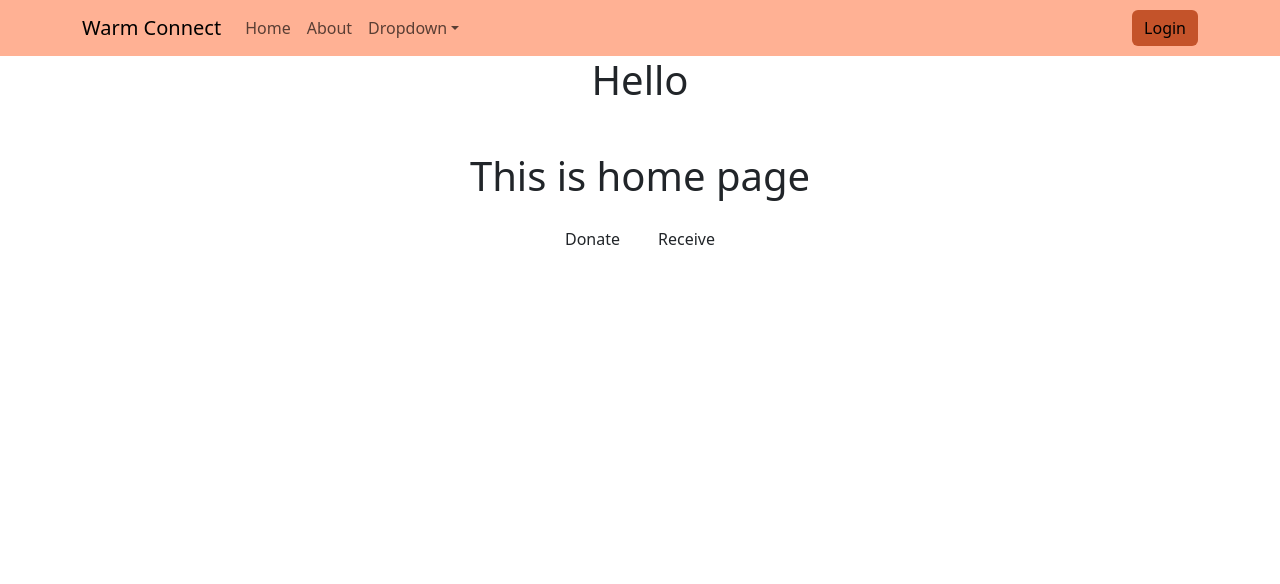
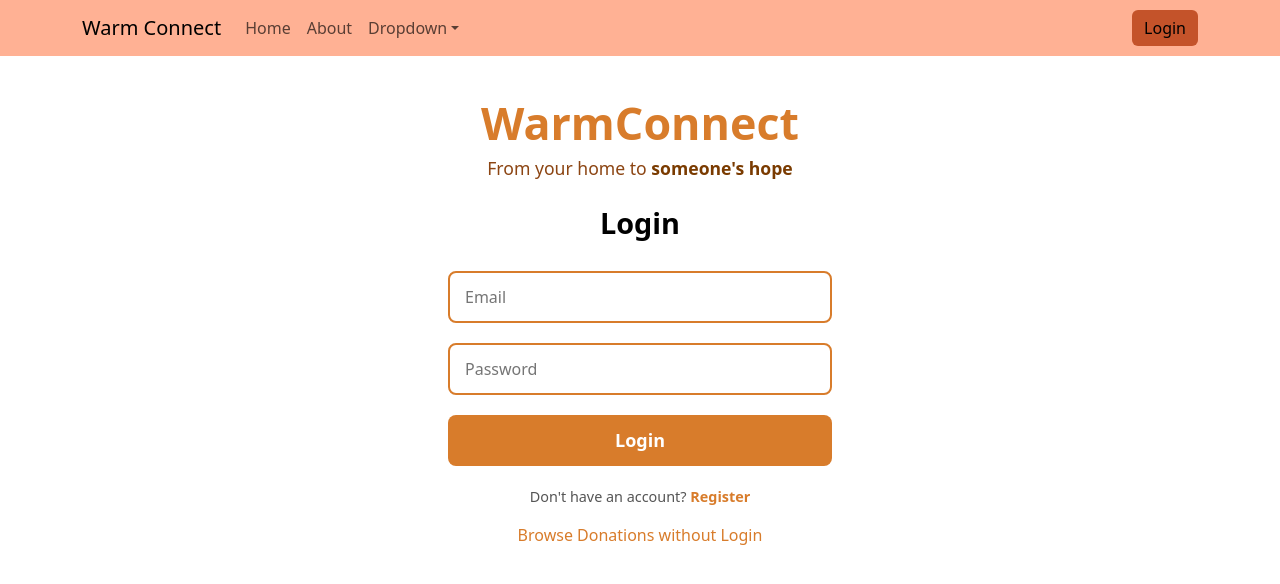
Before and after one commit to Mujadded-17/Warm_Connect, a React (Create React App) app: page /login in a window 1280 px wide. Shown: the top 584 px of the page. Built offline with nearby package versions, Linux system fonts and the light colour scheme.

Commit message:
login & registration page

```diff
--- a/package.json
+++ b/package.json
@@ -11,6 +11,7 @@
     "react": "^19.1.0",
     "react-bootstrap": "^2.10.10",
     "react-dom": "^19.1.0",
+    "react-router-dom": "^7.8.1",
     "react-scripts": "5.0.1",
     "web-vitals": "^2.1.4"
   },
--- a/src/App.js
+++ b/src/App.js
@@ -1,15 +1,21 @@
-import logo from './logo.svg';
+//import logo from './logo.svg';
 import './App.css';
 import Home from './pages/home';
 import MyNav from './components/navbar';
+import Login from './pages/Login';
+import { BrowserRouter as Router, Routes, Route } from 'react-router-dom';
 
 function App() {
   return (
-    <div className="App">
-      <MyNav></MyNav>
-      <h1>Hello</h1>
-      <Home></Home>
-    </div>
+    <Router>
+      <div className="App">
+        <MyNav></MyNav>
+        <Routes>
+          <Route path="/" element={<Home />} />
+          <Route path="/login" element={<Login />} />
+        </Routes>
+      </div>
+    </Router>
   );
 }
 
--- a/src/components/navbar.js
+++ b/src/components/navbar.js
@@ -1,37 +1,47 @@
+import React from 'react';
 import Container from 'react-bootstrap/Container';
 import Nav from 'react-bootstrap/Nav';
 import Navbar from 'react-bootstrap/Navbar';
 import NavDropdown from 'react-bootstrap/NavDropdown';
 import Button from 'react-bootstrap/Button';
 import 'bootstrap/dist/css/bootstrap.min.css';
-import styles from "../css/myNav.module.css";
-const MyNav = () => {
+import { Link } from 'react-router-dom';
+import styles from '../css/myNav.module.css';
+
+const NavBarComponent = () => {
   return (
     <Navbar expand="lg" className={`${styles.myColor} bg-body-tertiary`}>
       <Container>
-                <Navbar.Brand href="#home">Warm Connect</Navbar.Brand>
+        {/* Brand */}
+        <Navbar.Brand as={Link} to="/">Warm Connect</Navbar.Brand>
         <Navbar.Toggle aria-controls="basic-navbar-nav" />
         <Navbar.Collapse id="basic-navbar-nav">
+          {/* Links */}
           <Nav className="me-auto">
-                    <Nav.Link href="#home">Home</Nav.Link>
+            <Nav.Link as={Link} to="/">Home</Nav.Link>
             <Nav.Link href="#link">About</Nav.Link>
             <NavDropdown title="Dropdown" id="basic-nav-dropdown">
               <NavDropdown.Item href="#action/3.1">Action</NavDropdown.Item>
-                    <NavDropdown.Item href="#action/3.2">
-                        Another action
-                    </NavDropdown.Item>
+              <NavDropdown.Item href="#action/3.2">Another action</NavDropdown.Item>
               <NavDropdown.Item href="#action/3.3">Something</NavDropdown.Item>
               <NavDropdown.Divider />
-                    <NavDropdown.Item href="#action/3.4">
-                        Separated link
-                    </NavDropdown.Item>
+              <NavDropdown.Item href="#action/3.4">Separated link</NavDropdown.Item>
             </NavDropdown>
           </Nav>
-                <Button className={styles.loginBtn} variant="outline-primary" href="#login">Login</Button>
+
+          {/* Login button using React Router Link */}
+          <Button
+            as={Link}
+            to="/login"
+            className={styles.loginBtn}
+            variant="outline-primary"
+          >
+            Login
+          </Button>
         </Navbar.Collapse>
       </Container>
     </Navbar>
   );
-}
+};
 
-export default MyNav;
+export default NavBarComponent;
--- /dev/null
+++ b/src/css/Login.css
@@ -0,0 +1,120 @@
+@import url('https://fonts.googleapis.com/css2?family=Poppins:wght@400;600;700&display=swap');
+
+.wrapper {
+  width: 100%;
+  max-width: 380px;  /* slightly smaller wrapper */
+  padding: 30px 25px;
+  background-color: #fff;
+  border-radius: 12px;
+  box-shadow: 0 10px 30px rgba(0, 0, 0, 0.15);
+  color: #000;
+  box-sizing: border-box;
+  text-align: center;
+  margin: 50px auto; /* centered on page */
+  font-family: 'Poppins', sans-serif;
+}
+
+header {
+  margin-top: 40px; /* pushed WarmConnect title down */
+}
+
+header h1 {
+  font-size: 2.8rem;
+  font-weight: 700;
+  margin: 0 0 5px;
+  color: #d87c2b;
+}
+
+header .tagline {
+  font-size: 1.1rem;
+  font-weight: 400;
+  margin: 0 0 25px;
+  color: #8c4513;
+}
+
+header .highlight {
+  font-weight: 700;
+  color: #7a3b00;
+}
+
+.form-box h2 {
+  text-align: center;
+  margin-bottom: 30px;
+  font-size: 1.8rem;
+  font-weight: 600;
+  color: #000;
+}
+
+.input-box {
+  margin-bottom: 20px;
+  width: 30%;       /* reduced from 90% */
+  margin-left: auto;
+  margin-right: auto;
+}
+
+.input-box input {
+  width: 100%;
+  padding: 12px 15px;
+  border-radius: 8px;
+  font-size: 16px;
+  font-weight: 400;
+  border: 2.5px solid #d87c2b;
+  outline: none;
+  transition: border-color 0.3s ease;
+}
+
+.input-box input:focus {
+  border-color: #7a3b00;
+}
+
+button {
+  width: 30%;       /* match input width */
+  padding: 12px;
+  background-color: #d87c2b;
+  color: #fff;
+  border: none;
+  border-radius: 8px;
+  font-size: 18px;
+  font-weight: 600;
+  cursor: pointer;
+  margin: 0 auto;
+  display: block;
+  transition: background-color 0.3s ease;
+}
+
+button:hover {
+  background-color: #7a3b00;
+}
+
+.toggle-message {
+  margin-top: 20px;
+  font-size: 0.9rem;
+  color: #555;
+  text-align: center;
+}
+
+.toggle-link {
+  color: #d87c2b;
+  font-weight: 600;
+  cursor: pointer;
+  user-select: none;
+}
+
+.toggle-link:hover {
+  color: #7a3b00;
+  text-decoration: underline;
+}
+
+.browse-link {
+  margin-top: 15px;
+}
+
+.browse-link a {
+  color: #d87c2b;
+  text-decoration: none;
+}
+
+.browse-link a:hover {
+  color: #7a3b00;
+  text-decoration: underline;
+}
--- /dev/null
+++ b/src/pages/Login.js
@@ -0,0 +1,52 @@
+import React, { useState } from 'react';
+import { Link } from 'react-router-dom';
+import '../css/Login.css';
+
+const Login = () => {
+  const [isLogin, setIsLogin] = useState(true);
+
+  return (
+    <div className="login-wrapper">
+      <header>
+        <h1>WarmConnect</h1>
+        <p className="tagline">
+          From your home to <span className="highlight">someone's hope</span>
+        </p>
+      </header>
+
+      <div className="form-box">
+        <h2>{isLogin ? 'Login' : 'Register'}</h2>
+
+        <div className="input-box">
+          {!isLogin && <input type="text" placeholder="Full Name" required />}
+        </div>
+        <div className="input-box">
+          <input type="email" placeholder="Email" required />
+        </div>
+        <div className="input-box">
+          <input type="password" placeholder="Password" required />
+        </div>
+        {!isLogin && (
+          <div className="input-box">
+            <input type="password" placeholder="Confirm Password" required />
+          </div>
+        )}
+
+        <button>{isLogin ? 'Login' : 'Register'}</button>
+
+        <p className="toggle-message">
+          {isLogin ? "Don't have an account? " : "Already have an account? "}
+          <span className="toggle-link" onClick={() => setIsLogin(!isLogin)}>
+            {isLogin ? 'Register' : 'Login'}
+          </span>
+        </p>
+
+        <p className="browse-link">
+          <Link to="/browse">Browse Donations without Login</Link>
+        </p>
+      </div>
+    </div>
+  );
+};
+
+export default Login;
```
Also changed, not shown: 1 other file (tests, documents, lock files or other folders). Lines whose indentation alone changed are shown as unchanged.
